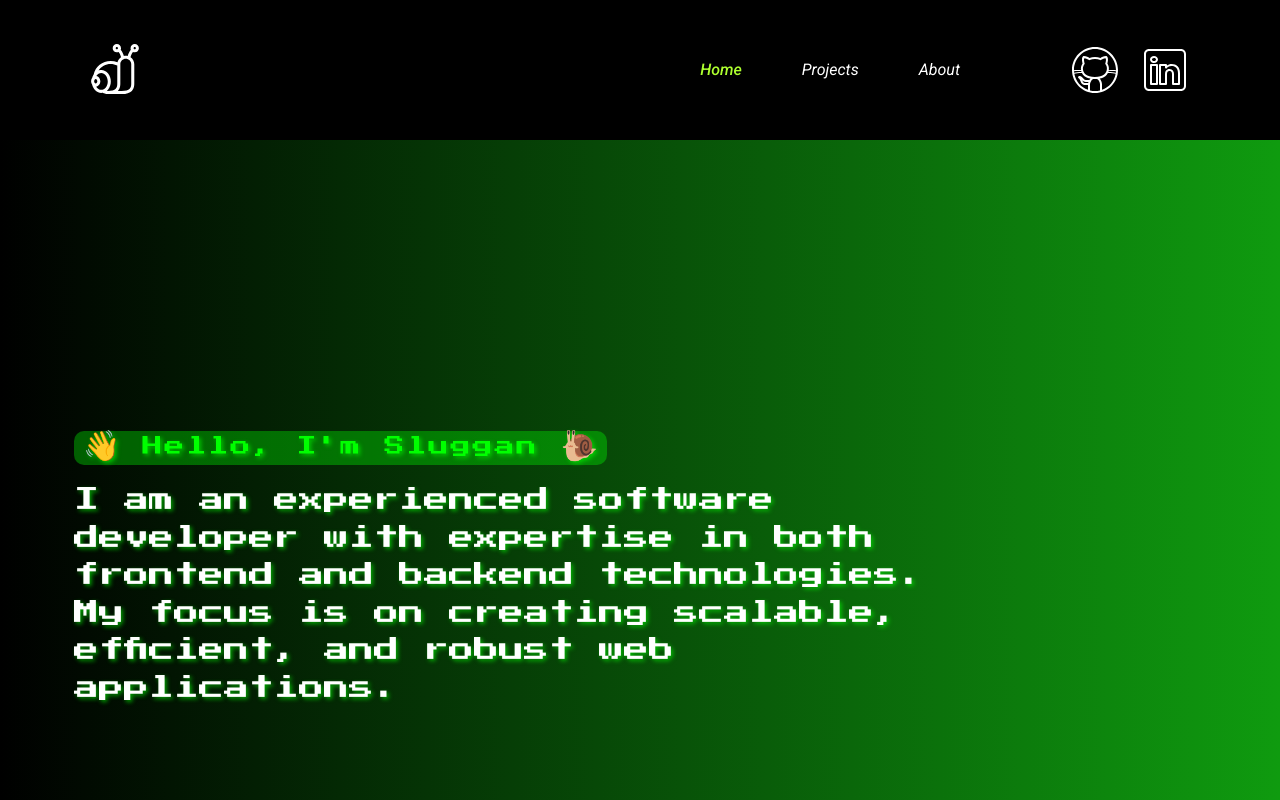
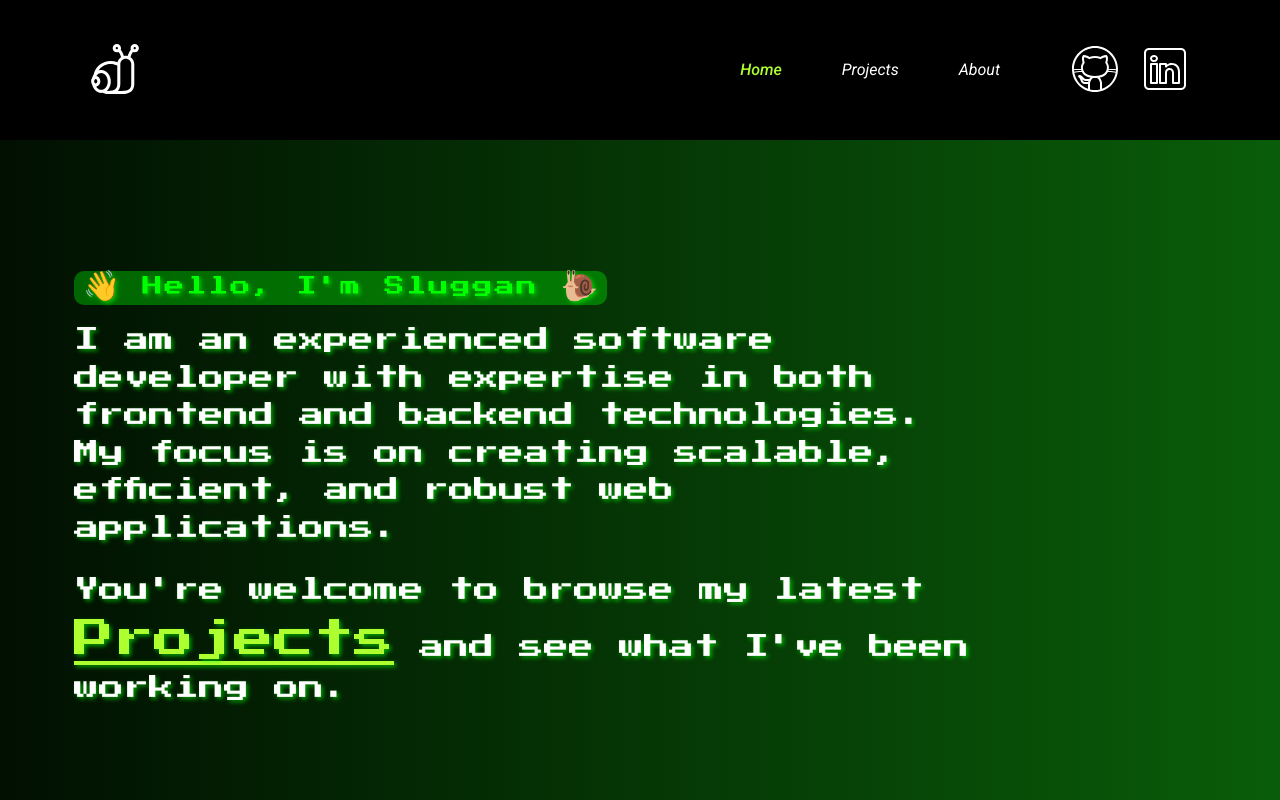
Before and after one commit to Mrsluggan/Mrsluggan, a React (Vite) app in the folder sluggan/: page /#/ in a window 1280 px wide. Built offline with nearby package versions, Linux system fonts and the light colour scheme.

Commit message:
style changes

```diff
--- a/sluggan/src/assets/App.css
+++ b/sluggan/src/assets/App.css
@@ -1,4 +1,3 @@
-
 body {
     margin: 0;
     padding: 0;
@@ -18,7 +17,7 @@ body {
 .navbar {
     gap: 50px;
     height: 60px;
-    background-color: #000000;
+    background-color: #000;
     position: relative;
     padding: 5vh;
     align-items: center;
@@ -27,40 +26,56 @@ body {
 
 .logo-container .logo {
     display: inline-block;
+    transition: transform 0.2s ease-in-out;
+
+}
+
+.logo:hover {
+    transform: scale(1.3);
 }
 
 .nav-elements {
     gap: 50px;
-    z-index: 0;
     display: flex;
     justify-content: space-evenly;
     align-items: center;
+    z-index: 0;
 }
 
-.nav-links ul {
+.nav-links ul,
+.social-links ul {
     display: flex;
     justify-content: space-between;
     list-style-type: none;
+    padding: 0;
+
 }
 
 .nav-links ul li:not(:last-child) {
     margin-right: 60px;
 }
 
-.nav-links ul li a {
+.nav-links ul li a,
+.social-links ul li a {
     font-size: 16px;
     font-weight: 400;
     text-decoration: none;
     color: white;
+    display: inline-block;
+    transition: transform 0.2s ease-in-out;
+
 
 }
 
+.nav-links ul li a:hover,
+.social-links ul li a:hover {
+    transform: scale(1.3);
+}
 
 .nav-elements ul a.active {
     color: greenyellow;
     font-weight: 500;
     position: relative;
-
 }
 
 .nav-links ul li a.active::after {
@@ -72,20 +87,8 @@ body {
     height: 2px;
 }
 
-.social-links ul {
-    display: flex;
-    justify-content: space-between;
-    list-style-type: none;
-}
-
 .social-links ul li {
     margin-left: 20px;
-}
-
-.social-links ul li a {
-    display: flex;
-    justify-content: space-between;
-    list-style-type: none;
 }
 
 .menu-icon {
@@ -97,29 +100,31 @@ body {
     .nav-links ul li:not(:last-child) {
         margin-right: 30px;
     }
-    .container{
+
+    .container {
         width: 100%;
         justify-content: space-between;
         margin: auto;
     }
-    .navbar{
-    justify-content: space-evenly;
+
+    .navbar {
+        justify-content: space-evenly;
     }
 }
 
 @media (max-width: 600px) {
-
     .menu-icon {
         display: block;
     }
+
     .nav-elements {
         display: flex;
         flex-direction: column;
-        justify-content:  start;
+        justify-content: start;
         position: absolute;
         right: 0;
         top: 15vh;
-        background-color: #000000;
+        background-color: #000;
         width: 0;
         height: calc(100vh - 60px);
         transition: all 0.3s ease-in;
@@ -127,33 +132,18 @@ body {
         padding-top: 1vh;
     }
 
-
     .nav-elements.active {
-
         width: 200px;
         z-index: 1;
     }
 
-    .nav-links ul {
-        display: flex;
+    .nav-links ul,
+    .social-links ul {
         flex-direction: column;
     }
 
-    .nav-links ul li {
+    .nav-links ul li,
+    .social-links ul li {
         margin-top: 50px;
     }
-
-    .social-links ul {
-        display: flex;
-        flex-direction: column;
-        justify-content: space-evenly;
-        padding: 0;
-        height: 100%;
-    }
-
-    .social-links ul li {
-        margin-top: 50px;
-
-
-    }
 }
--- a/sluggan/src/assets/Home.css
+++ b/sluggan/src/assets/Home.css
@@ -9,8 +9,19 @@
 
 }
 
-.left-column,
-.right-column {
+.project-nav-button {
+    font-size: 40px;
+    font-weight: 400;
+    color: greenyellow;
+    transition: transform 0.2s ease-in-out;
+}
+.project-nav-button:hover {
+    transform: scale(1.3);
+}
+
+
+
+.left-column {
     width: 100%;
     padding: 10px;
     padding-bottom: 20px;
@@ -23,6 +34,8 @@
     width: 70%;
     margin-bottom: 5%;
     margin-left: 5%;
+
+
 }
 
 .sluggan-header {
@@ -64,22 +77,28 @@ p {
 @media (max-width: 768px) {
 
 
-    .left-column,
-    .right-column {
+    .left-column {
         text-align: center; /* Centrera texten */
         bottom: auto;
         position: relative;
-
+        display: flex;
+        flex-direction: column;
+        padding: 0;
+        margin: 0;
 
     }
 
     .sluggan-text {
         font-size: 10px;
     }
+
     .sluggan-icon {
         font-size: 15px;
     }
-    .sluggan-header{
+
+    .sluggan-header {
+        margin-top: 5vh;
+
         display: flex;
         justify-content: space-evenly;
 
@@ -87,16 +106,19 @@ p {
 
 
     .description {
+        margin-top: 5vh;
         font-size: 15px;
     }
 
     .home-container {
         overflow: hidden;
         flex-direction: column; /* Kolumner staplas vertikalt på mobilen */
-        justify-content: center;
         align-items: center; /* Centrerar innehållet */
+        justify-content: space-between;
         height: 100vh;
+
     }
+
 
     h2 {
         font-size: 20px;
--- a/sluggan/src/assets/index.css
+++ b/sluggan/src/assets/index.css
@@ -15,10 +15,23 @@
 
   color-scheme: light dark;
   color: rgba(255, 255, 255, 0.87);
-  background: rgb(63,143,6);
-  background: linear-gradient(90deg, #000000 0%, #0f9b0f);
+  background: linear-gradient(90deg, #000000, #0f9b0f);
+  background-size: 200% 200%;
+  animation: breathing-gradient 10s infinite ease-in-out;
+
   font-synthesis: none;
   text-rendering: optimizeLegibility;
   -webkit-font-smoothing: antialiased;
   -moz-osx-font-smoothing: grayscale;
 }
+@keyframes breathing-gradient {
+  0% {
+    background-position: 0% 50%;
+  }
+  50% {
+    background-position: 20% 100%;
+  }
+  100% {
+    background-position: 0% 50%;
+  }
+}
--- a/sluggan/src/pages/Home.tsx
+++ b/sluggan/src/pages/Home.tsx
@@ -1,4 +1,5 @@
-import '../assets/Home.css';  // Ladda in en extern CSS-fil
+import '../assets/Home.css';
+import {NavLink} from "react-router-dom";  // Ladda in en extern CSS-fil
 
 export default function Home() {
     return (
@@ -14,6 +15,9 @@ export default function Home() {
                     I am an experienced software developer with expertise in both frontend and backend technologies.
                     My focus is on creating scalable, efficient, and robust web applications.
                 </p>
+                <p className="description" >
+                    You're welcome to browse my latest <NavLink className={"project-nav-button"}  to="/projects" >Projects</NavLink> and see what I've been working on.
+                </p>
             </div>
 
         </section>
```
